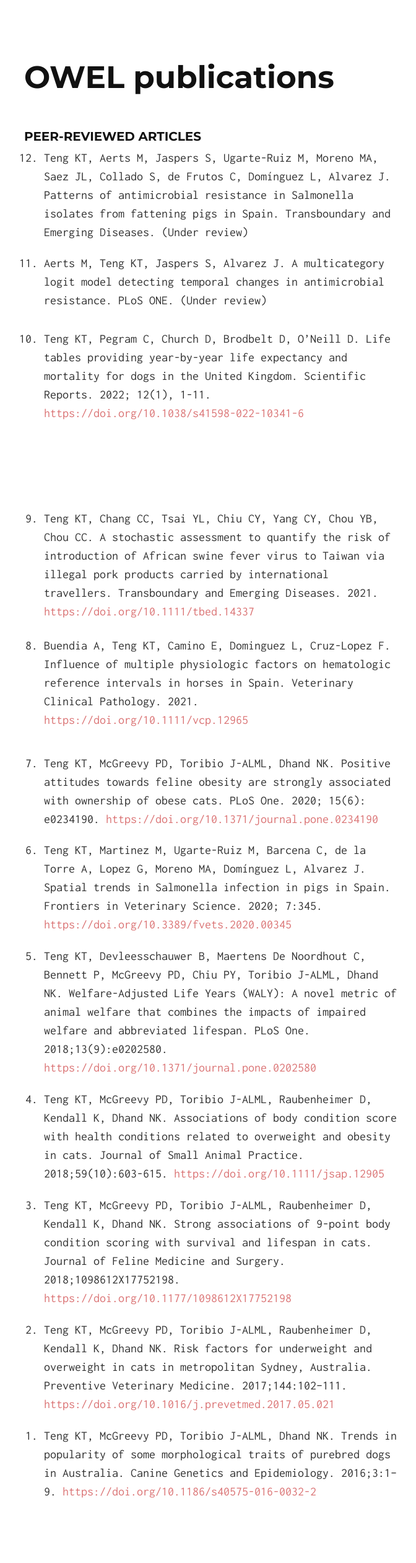
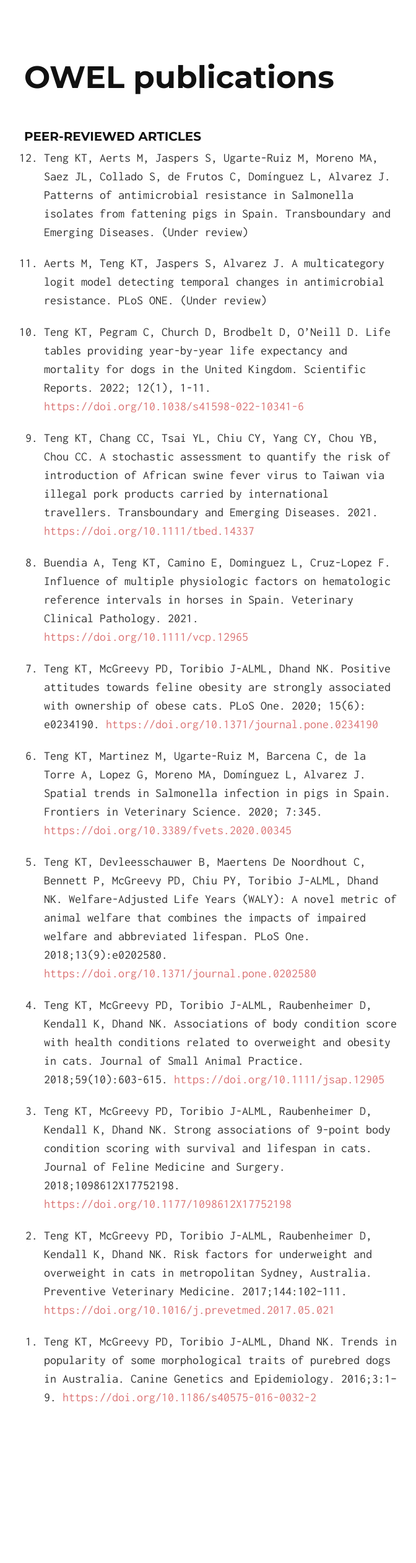
Before and after one commit to kendyteng/kendyteng.github.io, a Jekyll site: the page built from publications/index.md, in a window 1280 px wide. Shown: the whole page at 62% size, without its empty margins (299-971 px from the left). Built offline with Jekyll 4.4.1, drawn with Linux system fonts in a browser that asks for light colours; nearby versions of some CDN libraries; after the commit the page ends 2370 px from its top, so only the background shows below that.

Commit message:
Update index.md

```diff
--- a/publications/index.md
+++ b/publications/index.md
@@ -7,25 +7,25 @@ layout: default
 
 <ol reversed>
 <li>	Teng KT, Aerts M, Jaspers S, Ugarte-Ruiz M, Moreno MA, Saez JL, Collado S, de Frutos C, Domínguez L, Alvarez J. Patterns of antimicrobial resistance in Salmonella isolates from fattening pigs in Spain. Transboundary and Emerging Diseases. (Under review)
-<p style="height: 0.01em"></p>
+<p style="height: 0px"></p>
 
 <li>	Aerts M, Teng KT, Jaspers S, Alvarez J. A multicategory logit model detecting temporal changes in antimicrobial resistance. PLoS ONE. (Under review)
-<p style="height: 0.6em"></p>
+<p style="height: 1px"></p>
 
 <li>	Teng KT, Pegram C, Church D, Brodbelt D, O’Neill D. Life tables providing year-by-year life expectancy and mortality for dogs in the United Kingdom. Scientific Reports. 2022; 12(1), 1-11.<span><a href="https://doi.org/10.1038/s41598-022-10341-6" target="_blank" rel="noopener noreferrer"> https://doi.org/10.1038/s41598-022-10341-6</a></span>
-<p style="height: 6em"></p>
+<p style="height: 1px"></p>
 
 <li>	Teng KT, Chang CC, Tsai YL, Chiu CY, Yang CY, Chou YB, Chou CC. A stochastic assessment to quantify the risk of introduction of African swine fever virus to Taiwan via illegal pork products carried by international travellers. Transboundary and Emerging Diseases. 2021. <span><a href="https://doi.org/10.1111/tbed.14337" target="_blank" rel="noopener noreferrer"> https://doi.org/10.1111/tbed.14337</a></span>
-<p style="height: 5px"></p>
+<p style="height: 1px"></p>
 
 <li>	Buendia A, Teng KT, Camino E, Dominguez L, Cruz-Lopez F. Influence of multiple physiologic factors on hematologic reference intervals in horses in Spain. Veterinary Clinical Pathology. 2021. <span><a href="https://doi.org/10.1111/vcp.12965" target="_blank" rel="noopener noreferrer"> https://doi.org/10.1111/vcp.12965</a></span>
-<p style="height: 20px"></p>
+<p style="height: 1px"></p>
 
 <li>  Teng KT, McGreevy PD, Toribio J-ALML, Dhand NK. Positive attitudes towards feline obesity are strongly associated with ownership of obese cats. PLoS One. 2020; 15(6): e0234190. <span><a href="https://doi.org/10.1371/journal.pone.0234190" target="_blank" rel="noopener noreferrer"> https://doi.org/10.1371/journal.pone.0234190</a></span>
-<p style="height: 0.1px"></p>
+<p style="height: 1px"></p>
 
 <li>	Teng KT, Martinez M, Ugarte-Ruiz M, Barcena C, de la Torre A, Lopez G, Moreno MA, Domínguez L, Alvarez J. Spatial trends in Salmonella infection in pigs in Spain. Frontiers in Veterinary Science. 2020; 7:345. <span><a href="https://doi.org/10.3389/fvets.2020.00345" target="_blank" rel="noopener noreferrer"> https://doi.org/10.3389/fvets.2020.00345</a></span>
-<p style="height: 0.3px"></p>
+<p style="height: 1px"></p>
 
 <li>	Teng KT, Devleesschauwer B, Maertens De Noordhout C, Bennett P, McGreevy PD, Chiu PY, Toribio J-ALML, Dhand NK. Welfare-Adjusted Life Years (WALY): A novel metric of animal welfare that combines the impacts of impaired welfare and abbreviated lifespan. PLoS One. 2018;13(9):e0202580. <span><a href="https://doi.org/10.1371/journal.pone.0202580" target="_blank" rel="noopener noreferrer"> https://doi.org/10.1371/journal.pone.0202580</a></span>
 <p style="height: 1px"></p>
```
